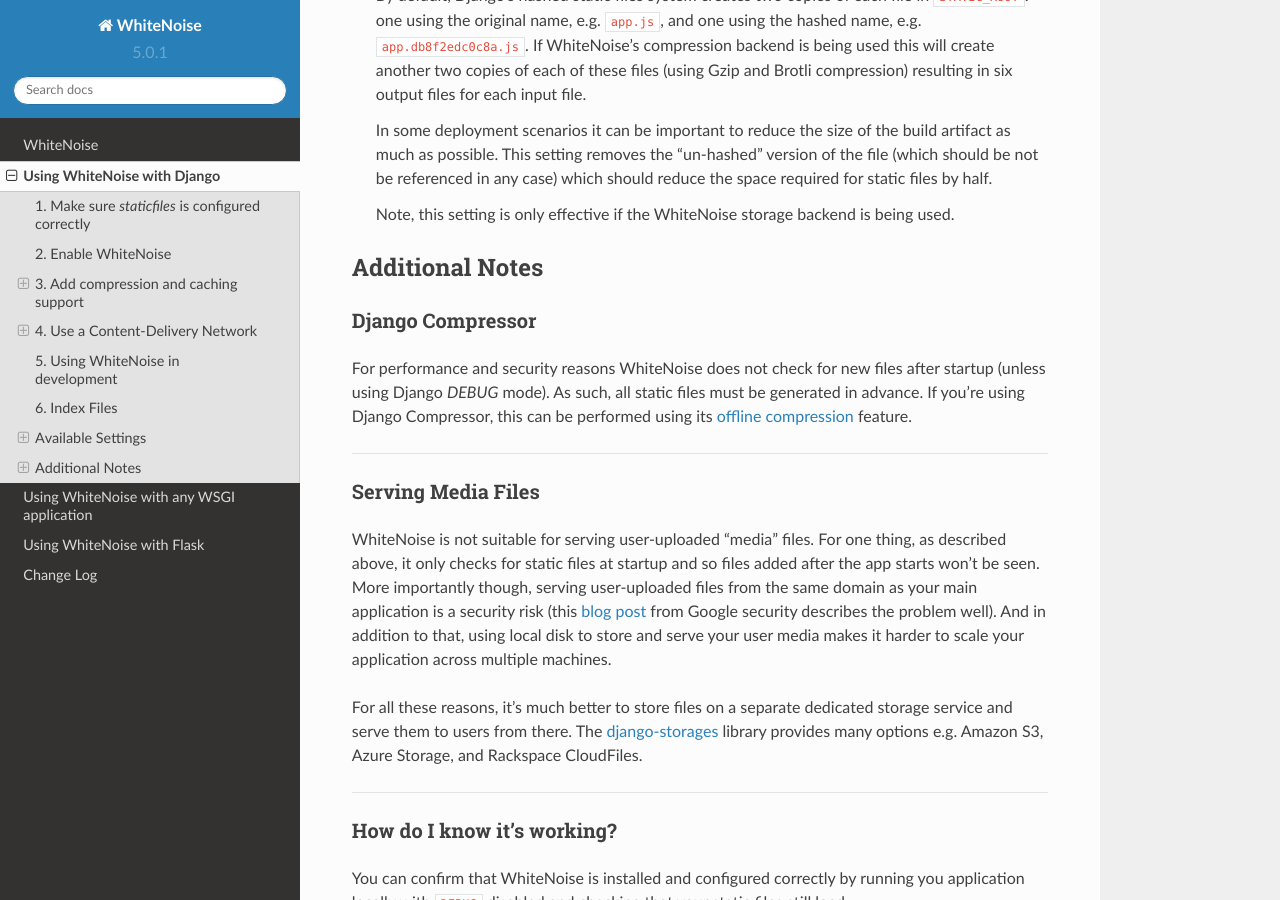
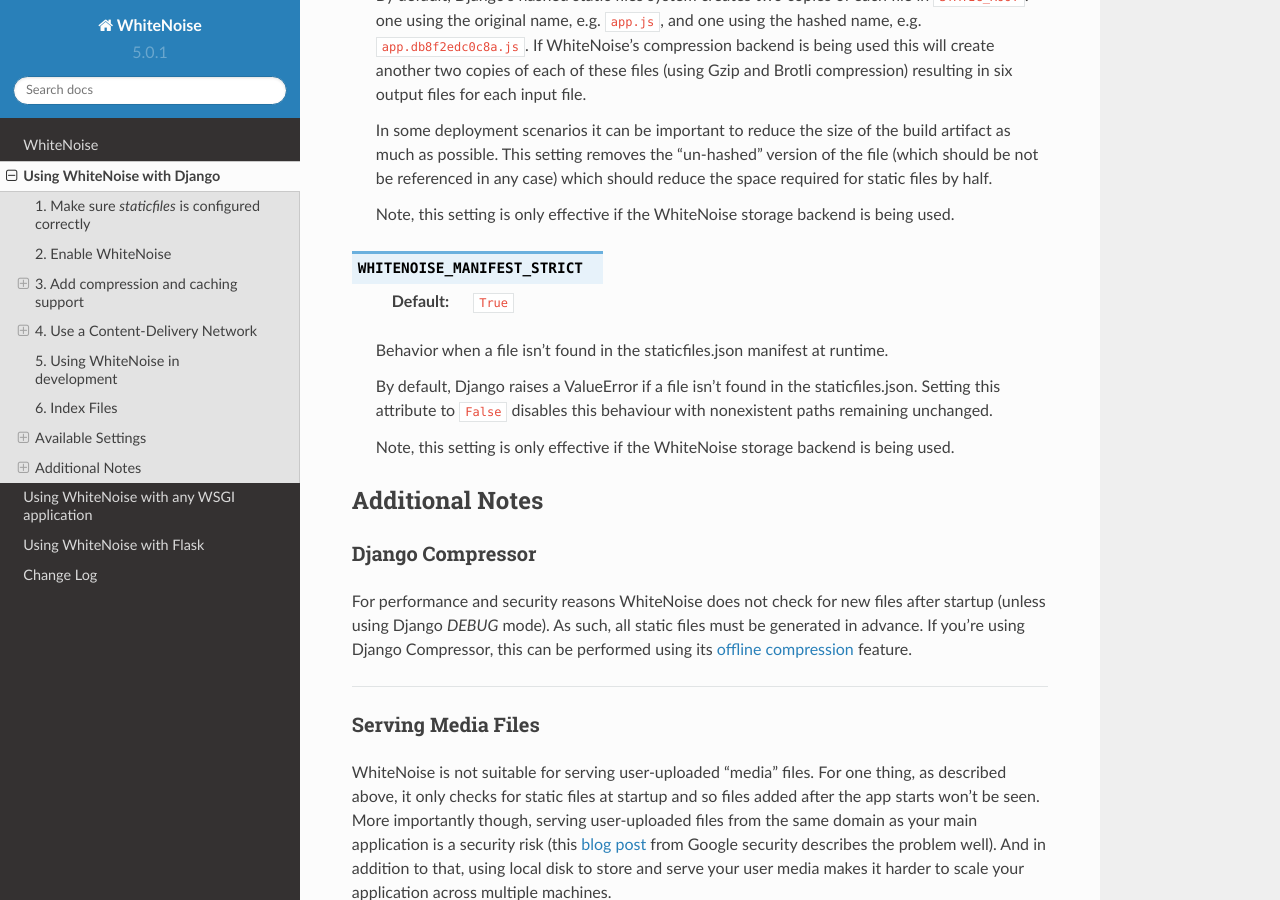
Before and after one commit to gorbunov87/white_noise, a Sphinx documentation site: the page built from docs/django.rst, in a window 1280 px wide and 900 px high, scrolled down 8586 px. Built offline with Sphinx 7.4.7 and the Read the Docs theme 2.0.0, drawn with Linux system fonts in a browser that asks for light colours; some of the changed text lies outside the part shown.

Commit message:
Add config for manifest_strict

```diff
--- a/docs/django.rst
+++ b/docs/django.rst
@@ -464,6 +464,19 @@
     Note, this setting is only effective if the WhiteNoise storage backend is
     being used.
 
+.. attribute:: WHITENOISE_MANIFEST_STRICT
+
+    :default: ``True``
+
+    Behavior when a file isn't found in the staticfiles.json manifest at
+    runtime.
+
+    By default, Django raises a ValueError if a file isn't found in the
+    staticfiles.json. Setting this attribute to ``False`` disables this
+    behaviour with nonexistent paths remaining unchanged.
+
+    Note, this setting is only effective if the WhiteNoise storage backend is
+    being used.
 
 Additional Notes
 ----------------
@@ -635,10 +648,8 @@
 
 which will show you all the paths which Django searches for the file "foo".
 
-If, for some reason, you want Django to silently ignore such errors you can subclass
-the storage backend and set the manifest_strict_ attribute to ``False``.
-
-.. _manifest_strict: https://docs.djangoproject.com/en/stable/ref/contrib/staticfiles/#django.contrib.staticfiles.storage.ManifestStaticFilesStorage.manifest_strict
+If, for some reason, you want Django to silently ignore such errors you can set
+``WHITENOISE_MANIFEST_STRICT`` to ``False``.
 
 
 Using WhiteNoise with Webpack / Browserify / $LATEST_JS_THING
```
Also changed, not shown: 1 other file.
